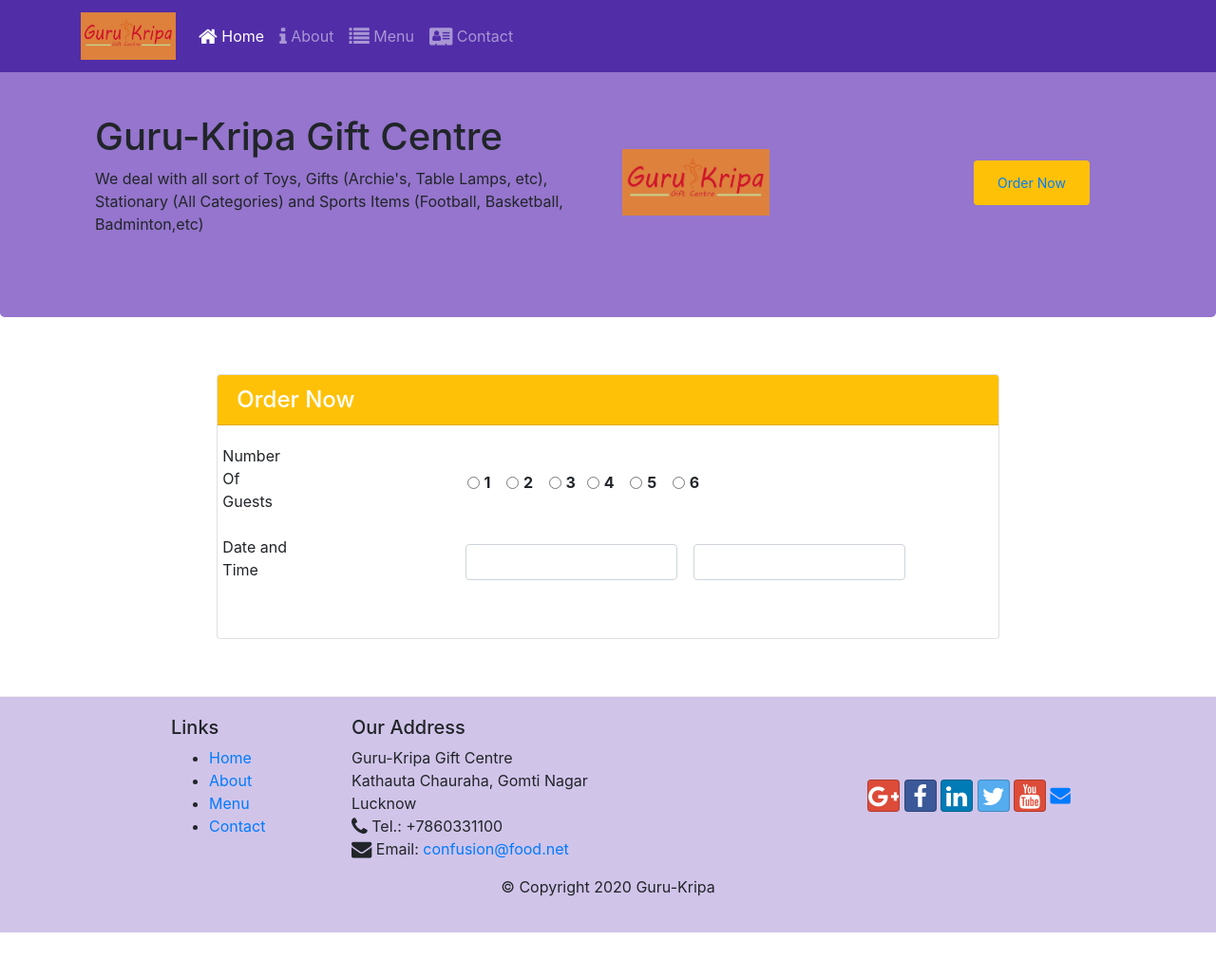
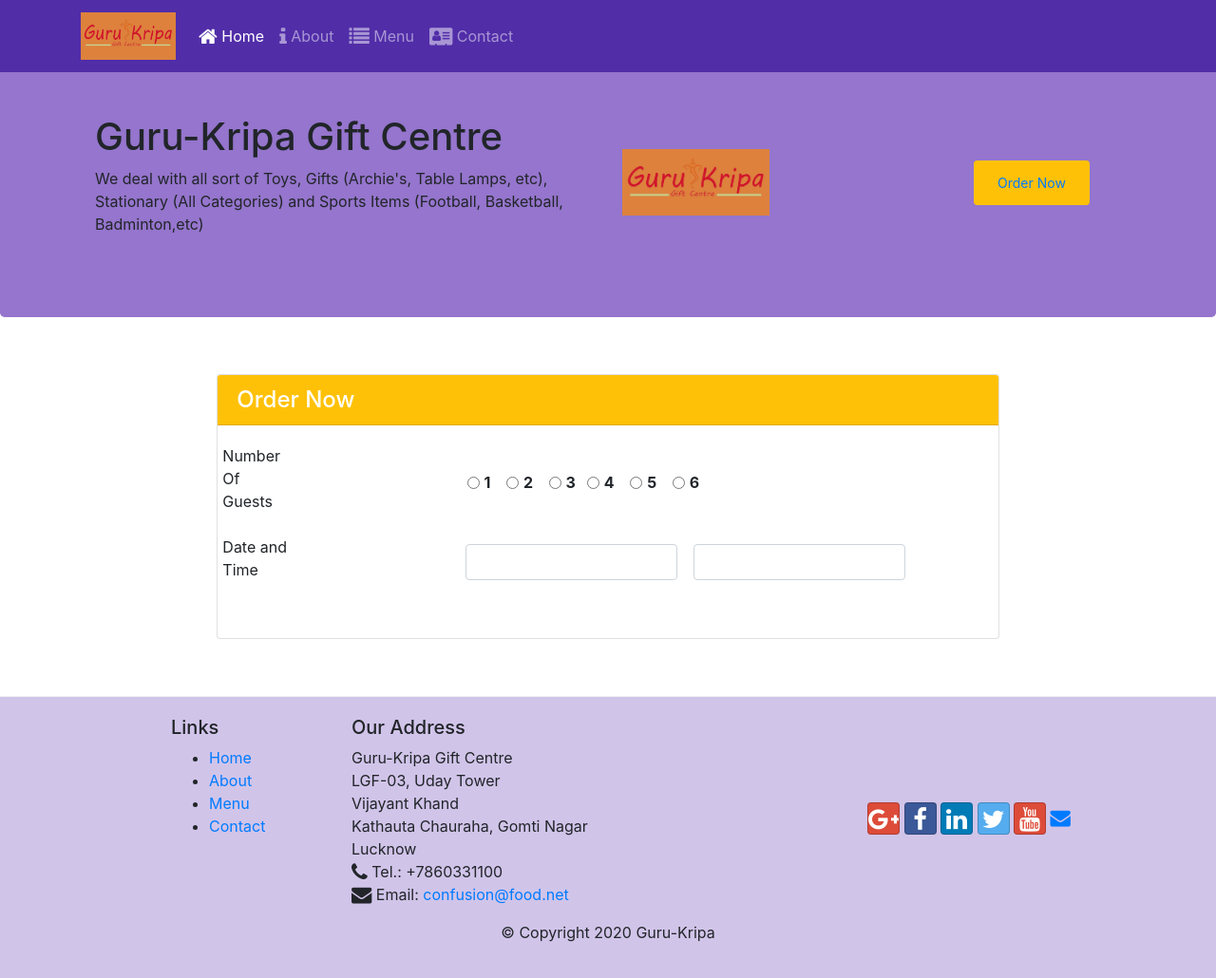
Before and after one commit to GuruKripa02/GuruKripa02.github.io, a website: page index.html in a window 1280 px wide. Shown: the whole page at 95% size. Before the commit the page ends 982 px from the top, so only its background shows below. Drawn offline with Linux system fonts and the light colour scheme.

Commit message:
Update index.html

```diff
--- a/index.html
+++ b/index.html
@@ -190,7 +190,9 @@
                 <div class="col-7 col-sm-5">
                     <h5>Our Address</h5>
                     <address>
-		              Guru-Kripa Gift Centre<br>
+                      Guru-Kripa Gift Centre<br>
+                      LGF-03, Uday Tower<br>
+                      Vijayant Khand<br>
 		              Kathauta Chauraha, Gomti Nagar<br>
 		              Lucknow<br>
 		              <i class="fa fa-phone fa-lg"></i> Tel.: +7860331100<br>
```
